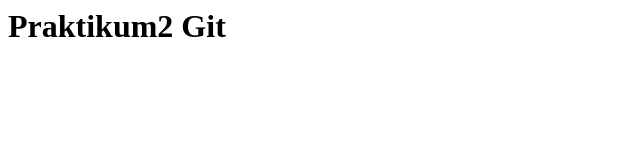
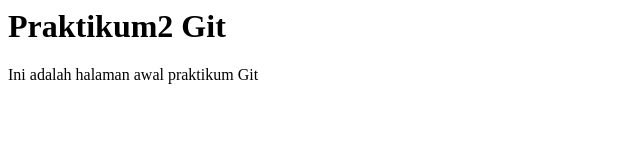
Before and after one commit to AKBARNGILBRANT/praktikum2-devops, a plain HTML site: page index.html in a window 1280 px wide. Shown: the whole page, without its empty margins (0-640 px from the left). Drawn offline with Linux system fonts and the light colour scheme.

Commit message:
Menambahkan paragraf deskripsi pada halaman utama

```diff
--- a/index.html
+++ b/index.html
@@ -1 +1,2 @@
 <h1>Praktikum2 Git</h1>
+<p>Ini adalah halaman awal praktikum Git</p>
```
